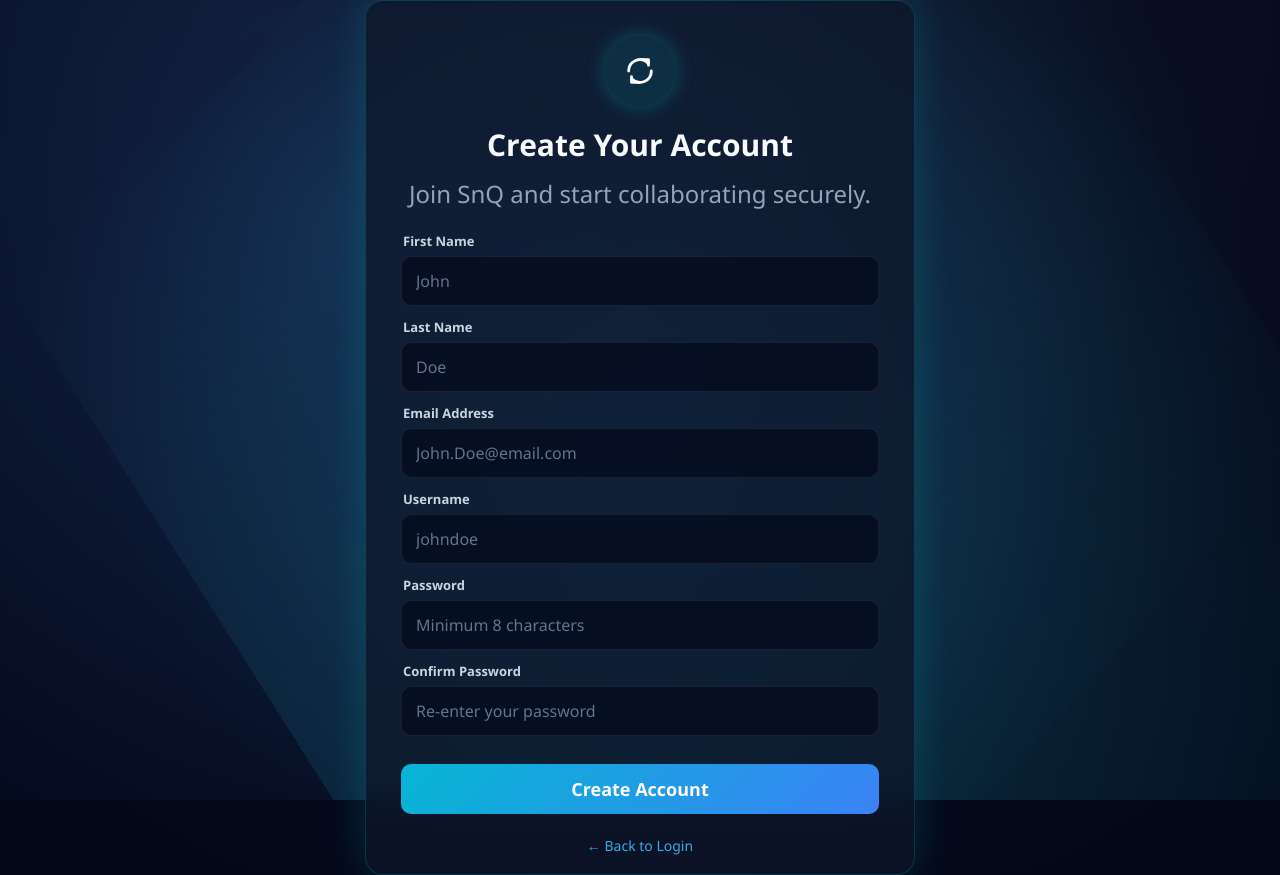
After one commit to santoshki/snq_video_conferencing, a Flask app: page /create_account in a window 1280 px wide. The commit adds this page. Run offline with Flask 3, Linux system fonts and the light colour scheme.

Commit message:
Added Create account page

```diff
--- a/app.py
+++ b/app.py
@@ -27,6 +27,37 @@ def login():
 
     return render_template("login.html")
 
+
+@app.route("/create_account", methods=["GET", "POST"])
+def create_account():
+
+    if request.method == "POST":
+
+        fullname = request.form.get("fullname")
+        email = request.form.get("email")
+        username = request.form.get("username")
+        password = request.form.get("password")
+        confirm_password = request.form.get("confirm_password")
+
+        # Basic validation
+        if password != confirm_password:
+            return "Passwords do not match.", 400
+
+        # ======================================================
+        # TODO:
+        # Save the user in your database here
+        #
+        # Example:
+        # save_user(fullname, email, username, password)
+        # Password should be hashed before storing.
+        # ======================================================
+
+        # Automatically log the user in
+        session["user"] = username
+
+        return redirect(url_for("home"))
+
+    return render_template("create_account.html")
 
 @app.route("/")
 def index():
--- /dev/null
+++ b/static/create_account_styles.css
@@ -0,0 +1,261 @@
+/* ===========================
+   Reset
+=========================== */
+*{
+    margin:0;
+    padding:0;
+    box-sizing:border-box;
+    font-family:'Segoe UI',sans-serif;
+}
+
+/* ===========================
+   Background
+=========================== */
+body{
+    min-height:100vh;
+    display:flex;
+    justify-content:center;
+    align-items:center;
+    background:radial-gradient(circle at top,#0f172a,#020617);
+    overflow:hidden;
+}
+
+/* ===========================
+   Animated Background
+=========================== */
+.wave-bg{
+    position:absolute;
+    width:100%;
+    height:100%;
+    overflow:hidden;
+    top:0;
+    left:0;
+    z-index:0;
+}
+
+.wave-bg span{
+    position:absolute;
+    width:130%;
+    height:130%;
+    top:-15%;
+    left:-15%;
+    background:radial-gradient(circle at 30% 30%,rgba(34,211,238,.18),transparent 60%);
+    animation:waveMove 10s linear infinite;
+}
+
+.wave-bg span:nth-child(2){
+    animation-duration:14s;
+    background:radial-gradient(circle at 70% 70%,rgba(59,130,246,.15),transparent 60%);
+}
+
+.wave-bg span:nth-child(3){
+    animation-duration:18s;
+    background:radial-gradient(circle at 50% 50%,rgba(14,165,233,.12),transparent 60%);
+}
+
+@keyframes waveMove{
+    0%{
+        transform:translate(0,0) rotate(0deg);
+    }
+    50%{
+        transform:translate(50px,-50px) rotate(180deg);
+    }
+    100%{
+        transform:translate(0,0) rotate(360deg);
+    }
+}
+
+/* ===========================
+   Container
+=========================== */
+.login-container{
+    position:relative;
+    z-index:1;
+    width:550px;
+    height:875px;
+    padding:35px;
+    border-radius:18px;
+    background:rgba(15,23,42,.72);
+    backdrop-filter:blur(14px);
+    border:1px solid rgba(0,255,255,.15);
+    box-shadow:0 0 40px rgba(0,255,255,.15);
+    text-align:center;
+    color:#e2e8f0;
+}
+
+/* ===========================
+   Logo
+=========================== */
+.logo-circle{
+    width:70px;
+    height:70px;
+    margin:0 auto 18px;
+    border-radius:50%;
+    display:flex;
+    justify-content:center;
+    align-items:center;
+    background:rgba(0,255,255,.08);
+    box-shadow:0 0 20px rgba(0,255,255,.25);
+}
+
+.sync-icon{
+    width:34px;
+    height:34px;
+    stroke:#22d3ee;
+}
+
+/* ===========================
+   Headings
+=========================== */
+h2{
+    color:#f8fafc;
+    margin-bottom:12px;
+    font-size:30px;
+}
+
+.subtitle{
+    color:#94a3b8;
+    font-size:24px;
+    margin-bottom:22px;
+}
+
+/* ===========================
+   Form
+=========================== */
+.login-form{
+    display:flex;
+    flex-direction:column;
+    gap:12px;
+}
+
+/* ===========================
+   Inputs
+=========================== */
+.login-form input[type="text"],
+.login-form input[type="email"],
+.login-form input[type="password"]{
+    width:100%;
+    padding:13px 14px;
+    border-radius:10px;
+    border:1px solid rgba(255,255,255,.08);
+    background:rgba(2,6,23,.6);
+    color:#e2e8f0;
+    outline:none;
+    transition:.3s;
+    font-size:16px;
+}
+
+.login-form input::placeholder{
+    color:#64748b;
+}
+
+.login-form input:focus{
+    border-color:#22d3ee;
+    box-shadow:0 0 10px rgba(34,211,238,.4);
+}
+
+/* ===========================
+   Button
+=========================== */
+.login-form button{
+    width:100%;
+    padding:13px;
+    margin-top:16px;
+    border:none;
+    border-radius:10px;
+    cursor:pointer;
+    font-size:18px;
+    font-weight:700;
+    color:#fff;
+    background:linear-gradient(135deg,#06b6d4,#3b82f6);
+    transition:.3s;
+}
+
+.login-form button:hover{
+    transform:translateY(-2px);
+    box-shadow:0 0 15px rgba(59,130,246,.5);
+}
+
+/* ===========================
+   Links
+=========================== */
+.extra-options{
+    margin-top:20px;
+}
+
+.extra-options a{
+    color:#38bdf8;
+    text-decoration:none;
+    font-size:14px;
+    opacity:.9;
+    transition:.3s;
+}
+
+.extra-options a:hover{
+    opacity:1;
+    color:#7dd3fc;
+}
+
+/* ===========================
+   Error Message
+=========================== */
+.error-message{
+    background:rgba(239,68,68,.12);
+    color:#fecaca;
+    border:1px solid rgba(239,68,68,.35);
+    border-radius:8px;
+    padding:10px;
+    margin-bottom:16px;
+    font-size:13px;
+}
+
+/* ===========================
+   Success Message
+=========================== */
+.success-message{
+    background:rgba(34,197,94,.12);
+    color:#bbf7d0;
+    border:1px solid rgba(34,197,94,.35);
+    border-radius:8px;
+    padding:10px;
+    margin-bottom:16px;
+    font-size:13px;
+}
+
+/* ===========================
+   Responsive
+=========================== */
+@media(max-width:480px){
+    .login-container{
+        width:92%;
+        padding:28px;
+    }
+}k
+
+.form-group{
+    display:flex;
+    flex-direction:column;
+    align-items:flex-start;
+    gap:6px;
+}
+
+.form-group label{
+    font-size:13px;
+    font-weight:600;
+    color:#cbd5e1;
+    margin-left:2px;
+}
+
+.form-group{
+    display:flex;
+    flex-direction:column;
+    align-items:flex-start;
+    gap:6px;
+}
+
+.form-group label{
+    font-size:13px;
+    font-weight:600;
+    color:#cbd5e1;
+    margin-left:2px;
+}
--- /dev/null
+++ b/templates/create_account.html
@@ -0,0 +1,129 @@
+<!DOCTYPE html>
+<html lang="en">
+<head>
+    <meta charset="UTF-8">
+    <meta name="viewport" content="width=device-width, initial-scale=1.0">
+    <title>Create Account - SnQ</title>
+    <link rel="stylesheet"
+          href="{{ url_for('static', filename='create_account_styles.css') }}">
+</head>
+<body>
+
+    <div class="wave-bg">
+        <span></span>
+        <span></span>
+        <span></span>
+    </div>
+
+    <div class="login-container">
+
+        <!-- Circular Logo -->
+        <div class="logo-circle">
+            <svg class="sync-icon" viewBox="0 0 24 24" fill="none">
+                <path d="M4 12a8 8 0 0 1 13.66-5.66"
+                      stroke="white"
+                      stroke-width="2"
+                      stroke-linecap="round"/>
+
+                <polyline points="14 4 18 4 18 8"
+                          stroke="white"
+                          stroke-width="2"
+                          stroke-linecap="round"
+                          stroke-linejoin="round"/>
+
+                <path d="M20 12a8 8 0 0 1-13.66 5.66"
+                      stroke="white"
+                      stroke-width="2"
+                      stroke-linecap="round"/>
+
+                <polyline points="10 20 6 20 6 16"
+                          stroke="white"
+                          stroke-width="2"
+                          stroke-linecap="round"
+                          stroke-linejoin="round"/>
+            </svg>
+        </div>
+
+        <h2>Create Your Account</h2>
+        <p class="subtitle">Join SnQ and start collaborating securely.</p>
+
+        <form method="post" action="{{ url_for('create_account') }}" class="login-form">
+
+    <div class="form-group">
+        <label for="first_name">First Name</label>
+        <input
+            type="text"
+            id="first_name"
+            name="first_name"
+            placeholder="John"
+            required>
+    </div>
+
+    <div class="form-group">
+        <label for="last_name">Last Name</label>
+        <input
+            type="text"
+            id="last_name"
+            name="last_name"
+            placeholder="Doe"
+            required>
+    </div>
+
+    <div class="form-group">
+        <label for="email">Email Address</label>
+        <input
+            type="email"
+            id="email"
+            name="email"
+            placeholder="John.Doe@email.com"
+            required>
+    </div>
+
+    <div class="form-group">
+        <label for="username">Username</label>
+        <input
+            type="text"
+            id="username"
+            name="username"
+            placeholder="johndoe"
+            required>
+    </div>
+
+    <div class="form-group">
+        <label for="password">Password</label>
+        <input
+            type="password"
+            id="password"
+            name="password"
+            placeholder="Minimum 8 characters"
+            required>
+    </div>
+
+    <div class="form-group">
+        <label for="confirm_password">Confirm Password</label>
+        <input
+            type="password"
+            id="confirm_password"
+            name="confirm_password"
+            placeholder="Re-enter your password"
+            required>
+    </div>
+
+    <button type="submit">
+        Create Account
+    </button>
+
+</form>
+
+        <div class="extra-options">
+
+            <a href="/login">
+                ← Back to Login
+            </a>
+
+        </div>
+
+    </div>
+
+</body>
+</html>
```
Also changed, not shown: templates/login.html (+59 -17 lines).
